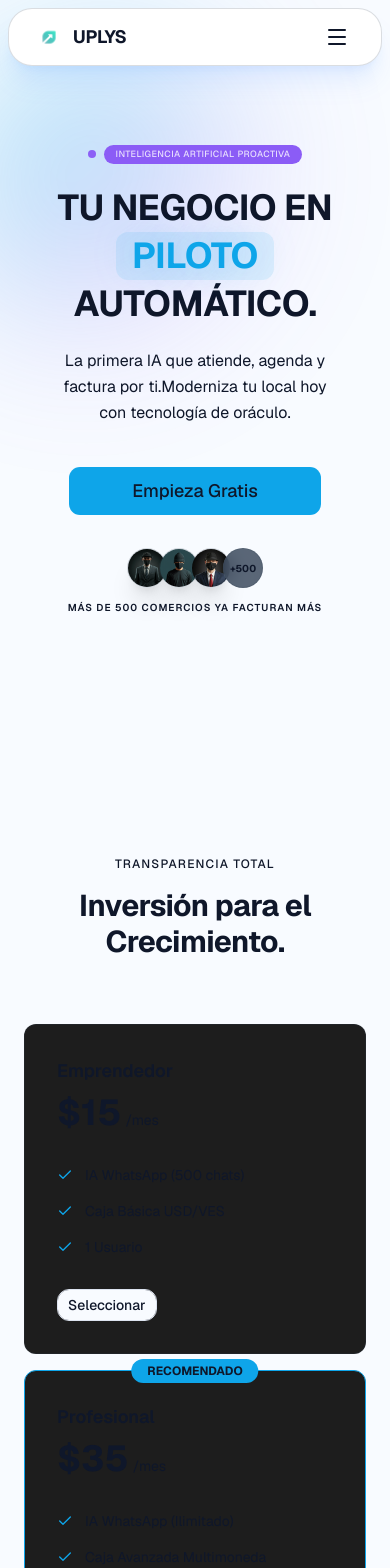
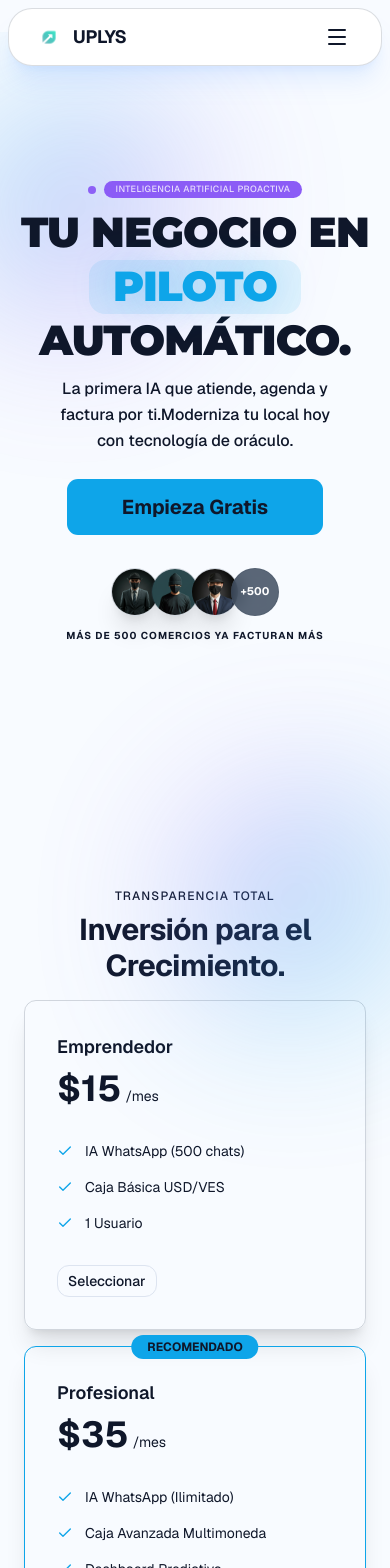
Before and after one commit to Carvajal-daniel/proyecto-personal, a Next.js app: page / in a window 390 px wide. Shown: the top 1568 px of the page. Built offline with nearby package versions, Linux system fonts and the light colour scheme.

Commit message:
melhorias en el diseño

```diff
--- a/package.json
+++ b/package.json
@@ -9,8 +9,6 @@
   },
   "dependencies": {
     "@base-ui/react": "^1.3.0",
-    "@clerk/localizations": "^4.4.0",
-    "@clerk/nextjs": "^7.0.12",
     "class-variance-authority": "^0.7.1",
     "clsx": "^2.1.1",
     "lucide": "^1.3.0",
--- a/proxy.ts
+++ /dev/null
@@ -1,12 +0,0 @@
-import { clerkMiddleware } from '@clerk/nextjs/server';
-
-export default clerkMiddleware();
-
-export const config = {
-  matcher: [
-    // Skip Next.js internals and all static files, unless found in search params
-    '/((?!_next|[^?]*\\.(?:html?|css|js(?!on)|jpe?g|webp|png|gif|svg|ttf|woff2?|ico|csv|docx?|xlsx?|zip|webmanifest)).*)',
-    // Always run for API routes
-    '/(api|trpc)(.*)',
-  ],
-};
--- a/src/app/layout.tsx
+++ b/src/app/layout.tsx
@@ -1,14 +1,17 @@
 import type { Metadata } from 'next'
-import { ClerkProvider, Show, SignInButton, SignUpButton, UserButton } from '@clerk/nextjs'
 import './globals.css'
-import { esES } from "@clerk/localizations";
-import { Geist } from "next/font/google";
+import { Geist, Montserrat } from "next/font/google";
 import { cn } from "@/lib/utils";
 
 const geist = Geist({subsets:['latin'],variable:'--font-sans'});
+const montserrat = Montserrat({
+  subsets: ["latin"],
+  weight: ["700", "900"], // 700 es Bold, 900 es Black (muy grueso)
+  variable: "--font-montserrat",
+});
 
 export const metadata: Metadata = {
-  title: 'Clerk Next.js',
+  title: 'Next.js',
   description: 'App',
 }
 
@@ -18,7 +21,7 @@ export default function RootLayout({
   children: React.ReactNode
 }) {
   return (
-    <ClerkProvider localization={esES}>
+
       <html lang="es" className={cn("font-sans", geist.variable)}>
         <body>
 
@@ -27,6 +30,5 @@ export default function RootLayout({
 
         </body>
       </html>
-    </ClerkProvider>
   )
 }
--- a/src/app/page.tsx
+++ b/src/app/page.tsx
@@ -5,16 +5,18 @@ import Pricing from "@/components/Pricing";
 
 export default function Home() {
   return (
-    <main>
+    <div className="overflow-hidden">
 
    <header>
     <Navbar />
    </header>
    <main>
+    <section>
     <Hero />
+    </section>
     <Pricing />
 
    </main>
-    </main>
+    </div>
   );
 }
--- a/src/components/Hero.tsx
+++ b/src/components/Hero.tsx
@@ -1,6 +1,13 @@
 import Image from "next/image";
+import { Montserrat } from "next/font/google"; // Importamos la fuente elegante
 import { Button } from "./ui/Button";
 import Gradient from "@/utils/gradient/Gradient";
+
+// Configuramos la fuente para el título: Peso 900 (Black) y subconjunto latino
+const fontTitulo = Montserrat({
+  subsets: ["latin"],
+  weight: ["900"],
+});
 
 const Hero = () => {
   // Lista de imágenes para la prueba social
@@ -11,66 +18,66 @@ const Hero = () => {
   ];
 
   return (
-    <section className="relative flex min-h-[90vh] flex-col items-center justify-center overflow-hidden px-4 py-20 text-center md:px-6 lg:min-h-screen">
-      <Gradient />
-
+    <section className="relative flex min-h-[90vh] flex-col items-center justify-center overflow-hidden px-4 py-20 text-center md:px-6 lg:min-h-screen mt-8">
+      {/* Fondo con gradiente */}
+      <Gradient className="h-60 w-60 left-40"/>
 
       {/* Etiqueta superior */}
-      <div className="relative z-10 mb-6 flex items-center gap-2">
+      <div className="relative z-10 mb-4 flex items-center gap-2">
         <span className="inline-block h-2 w-2 animate-pulse rounded-full bg-secondary" />
-        <span className="rounded-full bg-secondary  px-3 py-[3px] text-[9px] font-medium tracking-wider text-white/80 md:px-4 md:text-[10px]">
+        <span className="rounded-full bg-secondary px-3 py-[2px] text-[9px] font-medium tracking-wider text-white/80 md:px-4 md:text-[10px]">
           INTELIGENCIA ARTIFICIAL PROACTIVA
         </span>
       </div>
 
-      {/* Título Principal - Tamaños escalonados */}
-      <h1 className="relative z-10 max-w-4xl font-bold uppercase tracking-tight text-foreground">
-        <span className="mb-1 block text-4xl sm:text-6xl md:text-6xl lg:text-7xl">
+      {/* Título Principal - Aplicando la fuente Montserrat solo aquí */}
+      <h1 className={`${fontTitulo.className} relative z-10 max-w-5xl uppercase tracking-tighter text-foreground leading-[0.9]`}>
+        <span className="mb-2 block text-[42px] sm:text-7xl md:text-8xl lg:text-9xl">
           Tu negocio en
         </span>
-        <span className="flex flex-col items-center justify-center gap-2 sm:flex-row sm:gap-4">
-          <span className="relative inline-block rounded-lg bg-primary/10 px-4 py-1 text-4xl text-primary neon-glow-text sm:text-6xl md:text-6xl lg:text-7xl">
+        <span className="flex flex-col items-center justify-center gap-2 sm:flex-row sm:gap-4 my-2">
+          <span className="relative inline-block rounded-2xl bg-primary/10 px-6 py-2 text-[42px] text-primary neon-glow-text sm:text-7xl md:text-8xl lg:text-9xl">
             piloto
           </span>
         </span>
-        <span className="mt-1 block text-4xl sm:text-6xl md:text-6xl lg:text-7xl">
+        <span className="mt-2 block text-[42px] sm:text-7xl md:text-8xl lg:text-9xl">
           automático.
         </span>
       </h1>
 
-      {/* Subtítulo descriptivo - Mejorado el ancho máximo para legibilidad */}
-      <p className="relative z-10 mt-6 max-w-[280px] text-base leading-relaxed text-muted-foreground sm:max-w-md md:text-lg lg:max-w-lg">
+      {/* Subtítulo descriptivo - Fuente estándar del sistema */}
+      <p className="relative z-10 mt-4 max-w-[280px] text-base font-medium leading-relaxed text-muted-foreground sm:max-w-md md:text-xl lg:max-w-2xl">
         La primera IA que atiende, agenda y factura por ti.
         <br className="hidden sm:block" />
         Moderniza tu local hoy con tecnología de oráculo.
       </p>
 
       {/* Botón de Acción y Prueba Social */}
-      <div className="relative z-10 mt-10 flex flex-col items-center justify-center gap-8 md:flex-row md:gap-10">
-        <Button size="lg" className="w-full sm:w-auto px-10 py-6 text-lg">
+      <div className="relative z-10 mt-6 flex flex-col items-center justify-center gap-8 md:flex-row md:gap-10">
+        <Button size="lg" className="w-full sm:w-auto px-10 py-7 text-xl font-bold transition-transform hover:scale-105">
           Empieza Gratis
         </Button>
 
         <div className="flex flex-col items-center gap-3">
           <div className="flex items-center -space-x-2">
-            {avatars.map((src) => (
-              <div key={src} className="ghost-border h-10 w-10 overflow-hidden rounded-full border-2 border-background shadow-xl">
+            {avatars.map((src, index) => (
+              <div key={index} className="ghost-border h-12 w-12 overflow-hidden rounded-full border-2 border-background shadow-xl">
                 <Image
                   src={src}
                   alt="Avatar de cliente"
-                  width={40}
-                  height={40}
+                  width={48}
+                  height={48}
                   className="h-full w-full object-cover"
                 />
               </div>
             ))}
 
             {/* Medalla de +500 */}
-            <div className="ghost-border flex h-10 w-10 items-center justify-center rounded-full bg-neutral/80 text-[10px] font-bold text-foreground backdrop-blur-sm border-2 border-background">
+            <div className="ghost-border flex h-12 w-12 items-center justify-center rounded-full bg-neutral/80 text-[11px] font-bold text-white backdrop-blur-sm border-2 border-background">
               +500
             </div>
           </div>
-          <span className="text-[10px] font-semibold tracking-widest text-muted-foreground md:text-xs">
+          <span className="text-[10px] font-bold tracking-widest text-muted-foreground md:text-xs uppercase">
             MÁS DE 500 COMERCIOS YA FACTURAN MÁS
           </span>
         </div>
--- a/src/components/Pricing.tsx
+++ b/src/components/Pricing.tsx
@@ -1,3 +1,4 @@
+import Gradient from "@/utils/gradient/Gradient";
 import { Button } from "./ui/Button";
 import { Check } from "lucide-react";
 
@@ -27,16 +28,20 @@ const plans = [
 
 const Pricing = () => {
   return (
-    <section id="pricing" className="py-24 px-6">
+    <section id="pricing" className="py-24 px-6 relative">
+
+
+<Gradient primaryColor="#8B5CF6" secondaryColor="#0EA5E9" className="left-auto -right-10 top-30 !translate-x-0 h-60 w-60" />
+
       <div className="container mx-auto text-center">
-        <span className="label-tech text-muted-foreground mb-4 block">TRANSPARENCIA TOTAL</span>
-        <h2 className="display-md mb-16">Inversión para el Crecimiento.</h2>
+        <span className="label-tech text-muted-foreground mb-2 block">TRANSPARENCIA TOTAL</span>
+        <h2 className="display-md mb-4">Inversión para el Crecimiento.</h2>
 
         <div className="grid grid-cols-1 md:grid-cols-3 gap-4 max-w-4xl mx-auto">
           {plans.map((plan) => (
             <div
               key={plan.name}
-              className={`rounded-lg p-8 text-left flex flex-col justify-between bg-[#1d1d1d] ${
+              className={`rounded-lg p-8 text-left flex flex-col justify-between bg-surface shadow-xl ${
                 plan.highlighted
                   ? "bg-surface-high neon-border-active relative"
                   : "bg-surface-high ghost-border"
--- a/src/utils/gradient/Gradient.tsx
+++ b/src/utils/gradient/Gradient.tsx
@@ -1,17 +1,21 @@
-import React from 'react'
+
+import { twMerge } from 'tailwind-merge'
 
 const Gradient = ({
   primaryColor = "var(--primary)",
-  secondaryColor = "var(--secondary)"
+  secondaryColor = "var(--secondary)",
+  className = ""
 }) => {
   return (
     <div
-      // MANTIDO: Exatamente as mesmas classes e posicionamento do seu original
-      className="pointer-events-none absolute left-1/2 top-1/4 md:top-1/2 h-[300px] w-[300px] -translate-x-[80%] -translate-y-1/2 rounded-full blur-[80px] md:h-[600px] md:w-[800px] md:blur-[130px] opacity-30"
+      className={twMerge(
+        // CLASSES PADRÃO (O que estava no seu código original)
+        "pointer-events-none absolute left-1/2 top-1/4 md:top-1/2 h-[300px] w-[300px] -translate-x-[80%] -translate-y-1/2 rounded-full blur-[80px] md:h-[600px] md:w-[800px] md:blur-[130px] opacity-40",
+        // CLASSES EXTRAS (O que você passa de fora agora SUBSTITUI o padrão)
+        className
+      )}
       style={{
-        // MANTIDO: Lógica de gradiente que você tinha, mas com as cores dinâmicas
-        // O "80%" e "20%" de opacidade do seu original eu simulei aqui para não ficar forte
-        background: `linear-gradient(to bottom right, ${primaryColor} 50%, ${secondaryColor} 10%, transparent)`
+        background: `linear-gradient(to bottom right, ${primaryColor} 40%, ${secondaryColor} 10%, transparent)`
       }}
     />
   )
```
Also changed, not shown: 1 other file (tests, documents, lock files or other folders).
